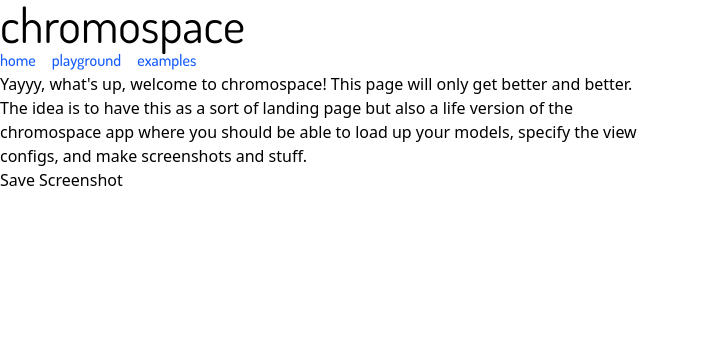
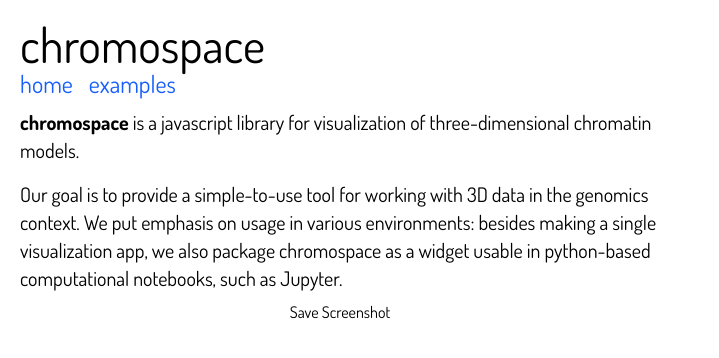
Before and after one commit to dvdkouril/chromospace, a SvelteKit app in the folder app/: page / in a window 1280 px wide. Shown: the top 358 px of the page, without its empty margins (0-719 px from the left). Built offline with nearby package versions, Linux system fonts and the light colour scheme; no server answers.

Commit message:
clean up simple landing page

```diff
--- a/app/src/routes/+layout.svelte
+++ b/app/src/routes/+layout.svelte
@@ -15,27 +15,21 @@
 	/>
 </svelte:head>
 
+<div class="w-1/2 flex flex-col m-5">
 	<h1 class="text-5xl">chromospace</h1>
 	<nav>
 		<ul class="flex space-x-4">
 			<li>
 				<a
 					href="/"
-				class="font-medium text-blue-600 dark:text-blue-500 hover:underline"
+					class="text-2xl text-blue-600 dark:text-blue-500 hover:underline"
 					>home</a
 				>
 			</li>
 			<li>
 				<a
-				href="/playground"
-				class="font-medium text-blue-600 dark:text-blue-500 hover:underline"
-				>playground</a
-			>
-		</li>
-		<li>
-			<a
 					href="/examples"
-				class="font-medium text-blue-600 dark:text-blue-500 hover:underline"
+					class="text-2xl text-blue-600 dark:text-blue-500 hover:underline"
 					>examples</a
 				>
 			</li>
@@ -43,8 +37,9 @@
 	</nav>
 
 	<slot />
+</div>
 
-<style lang="postcss">
+<style>
 	* {
 		font-family: "Dosis", sans-serif;
 	}
--- a/app/src/routes/+page.svelte
+++ b/app/src/routes/+page.svelte
@@ -8,12 +8,16 @@
 	}
 </script>
 
-<p class="w-1/2">
-	Yayyy, what's up, welcome to chromospace! This page will only get better and
-	better. The idea is to have this as a sort of landing page but also a life
-	version of the chromospace app where you should be able to load up your
-	models, specify the view configs, and make screenshots and stuff.
+<p class="text-xl py-2">
+	<b>chromospace</b> is a javascript library for visualization of three-dimensional
+	chromatin models.
 </p>
-<button on:click={onScreenshotButtonClick}>Save Screenshot</button>
+<p class="text-xl py-2">
+	Our goal is to provide a simple-to-use tool for working with 3D data in the
+	genomics context. We put emphasis on usage in various environments: besides
+	making a single visualization app, we also package chromospace as a widget
+	usable in python-based computational notebooks, such as Jupyter.
+</p>
 
 <ChromospaceApp bind:this={chsApp} />
+<button on:click={onScreenshotButtonClick}>Save Screenshot</button>
--- a/app/src/routes/examples/+page.svelte
+++ b/app/src/routes/examples/+page.svelte
@@ -1,5 +1,4 @@
-<div>examples</div>
-<div>
+<div class="text-xl py-2">
 	<ul>
 		<li>Stevens et al.</li>
 	</ul>
```
Lines whose indentation alone changed are shown as unchanged.
